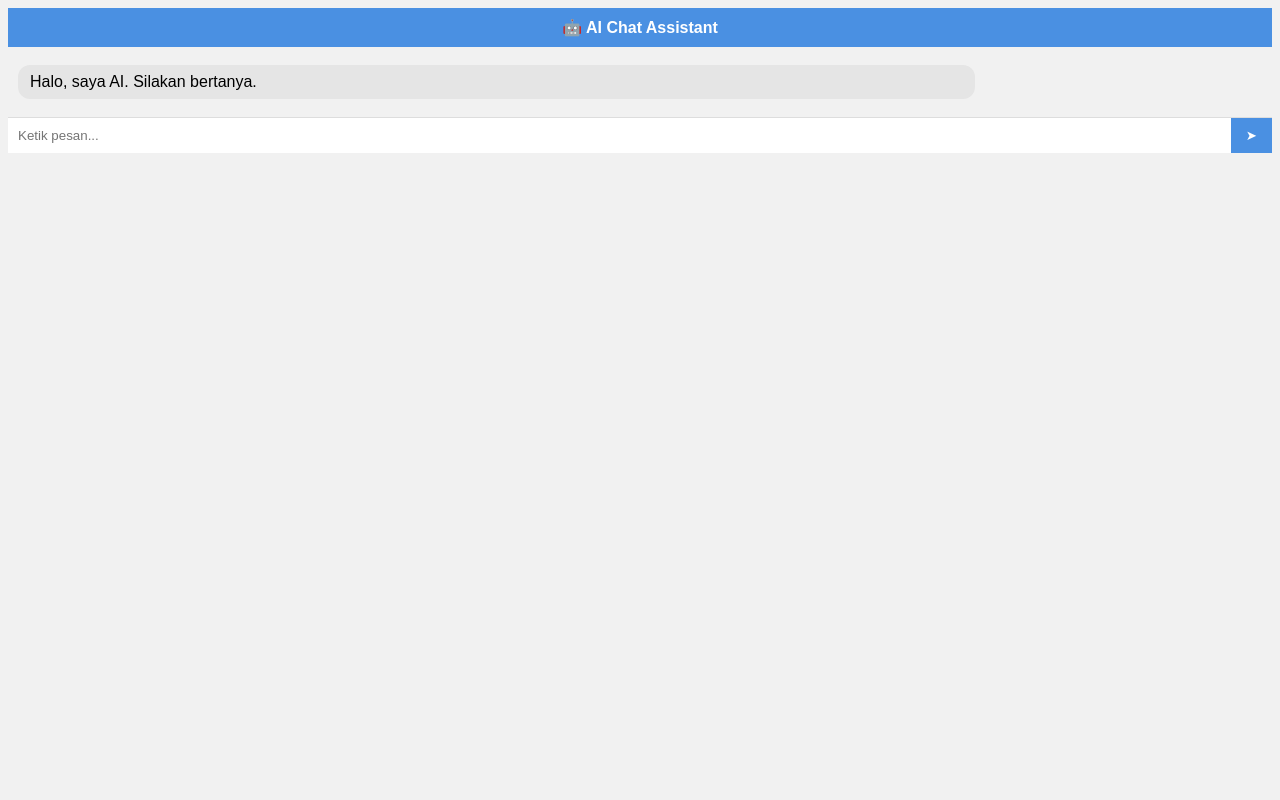
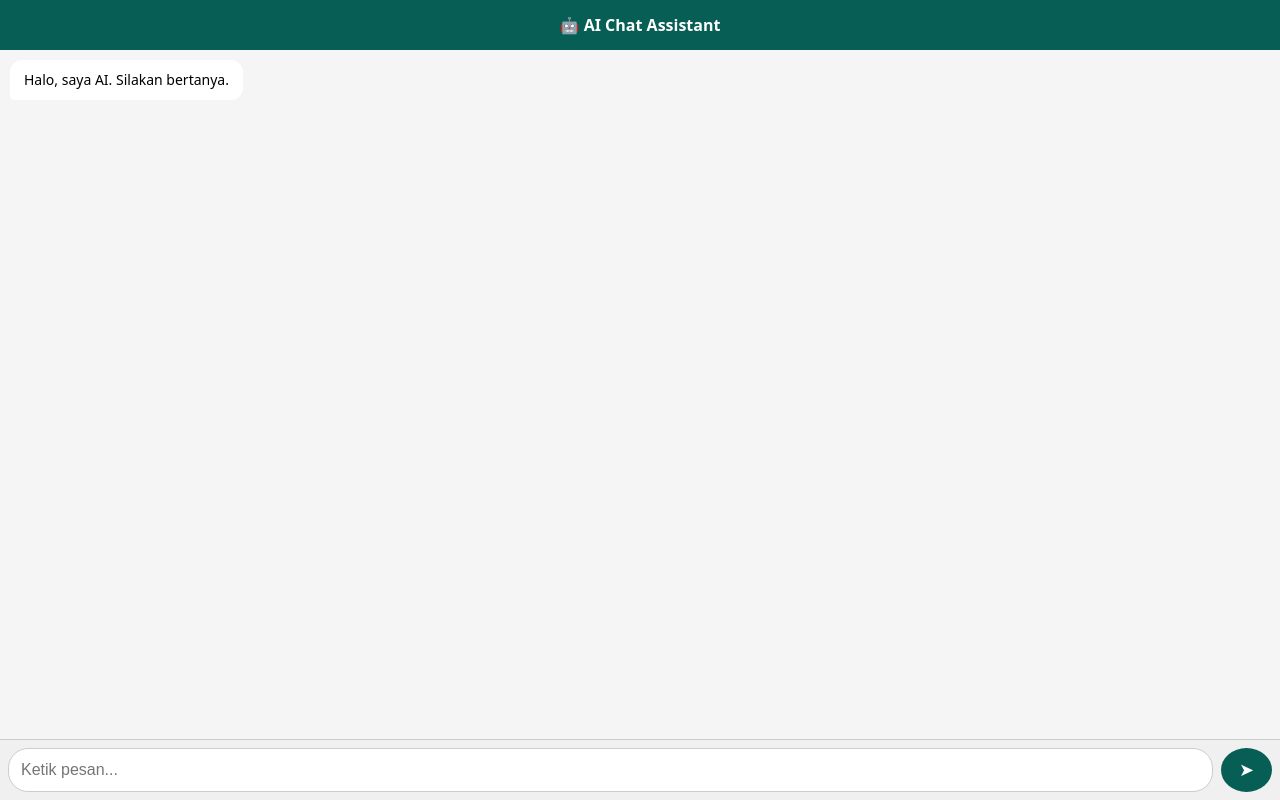
Before and after one commit to MiftahulKhoiri/Ai_simpel, a Flask app: page / in a window 1280 px wide. Run offline with Flask 3, Linux system fonts and the light colour scheme; parts of the project's set-up code (start-up, migrations or seed data) failed here and were passed over.

Commit message:
Update style.css

```diff
--- a/static/css/style.css
+++ b/static/css/style.css
@@ -1,67 +1,89 @@
-body {
-    font-family: Arial, sans-serif;
-    background: #f1f1f1;
+* {
+    box-sizing: border-box;
 }
 
-.chat-container {
-    width: 400px;
-    margin: 50px auto;
-    background: white;
-    border-radius: 8px;
-    box-shadow: 0 0 10px rgba(0,0,0,0.1);
+body {
+    margin: 0;
+    padding: 0;
+    font-family: system-ui, Arial, sans-serif;
+    background: #e5ddd5;
+}
+
+/* === APP CONTAINER === */
+.chat-app {
+    display: flex;
+    flex-direction: column;
+    height: 100vh;
+    width: 100%;
+    background: #f5f5f5;
+}
+
+/* === HEADER === */
+.chat-header {
+    background: #075e54;
+    color: white;
+    padding: 14px;
+    font-size: 16px;
+    font-weight: bold;
+    text-align: center;
+}
+
+/* === CHAT AREA === */
+.chat-box {
+    flex: 1;
+    padding: 10px;
+    overflow-y: auto;
     display: flex;
     flex-direction: column;
 }
 
-.chat-header {
-    background: #4a90e2;
-    color: white;
-    padding: 10px;
-    text-align: center;
-    font-weight: bold;
-}
-
-.chat-box {
-    flex: 1;
-    padding: 10px;
-    overflow-y: auto;
-}
-
+/* === MESSAGE BUBBLES === */
 .message {
-    margin: 8px 0;
-    padding: 8px 12px;
+    max-width: 80%;
+    padding: 10px 14px;
+    margin-bottom: 10px;
     border-radius: 12px;
-    max-width: 75%;
+    font-size: 14px;
+    line-height: 1.4;
+    word-wrap: break-word;
 }
 
 .message.user {
-    background: #4a90e2;
-    color: white;
+    background: #dcf8c6;
     align-self: flex-end;
+    border-bottom-right-radius: 4px;
 }
 
 .message.ai {
-    background: #e5e5e5;
-    color: black;
+    background: white;
     align-self: flex-start;
+    border-bottom-left-radius: 4px;
 }
 
+/* === INPUT AREA === */
 .chat-input {
     display: flex;
-    border-top: 1px solid #ddd;
+    padding: 8px;
+    background: #f0f0f0;
+    border-top: 1px solid #ccc;
 }
 
 .chat-input input {
     flex: 1;
-    padding: 10px;
-    border: none;
+    padding: 12px;
+    font-size: 16px;
+    border-radius: 20px;
+    border: 1px solid #ccc;
     outline: none;
 }
 
 .chat-input button {
-    padding: 10px 15px;
+    margin-left: 8px;
+    padding: 0 18px;
+    font-size: 18px;
+    border-radius: 50%;
     border: none;
-    background: #4a90e2;
+    background: #075e54;
     color: white;
     cursor: pointer;
 }
```
